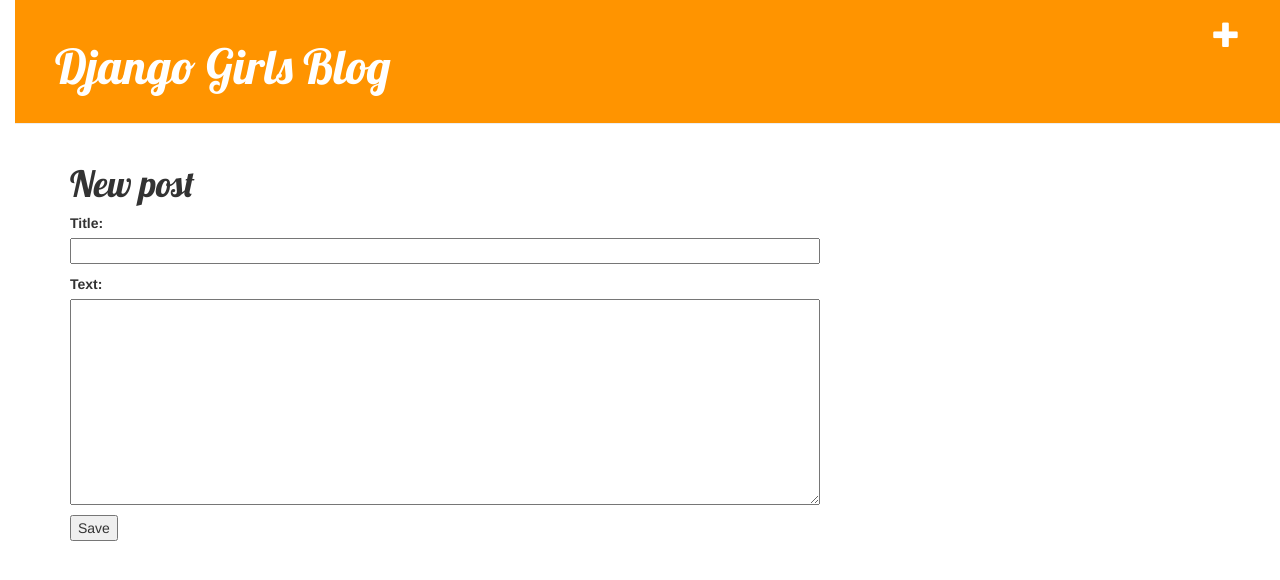
After one commit to ilabora00/my-first-blog, a Django app: page /post/new/ in a window 1280 px wide. The commit adds this page. Shown: the top 580 px of the page. Run offline with Django 3.2, Linux system fonts and the light colour scheme; some libraries are stand-ins or nearby versions.

```diff
--- /dev/null
+++ b/blog/forms.py
@@ -0,0 +1,7 @@
+from django import forms
+from .models import Post
+
+class PostForm(forms.ModelForm):
+    class Meta:
+        model = Post
+        fields = ('title', 'text',)
--- a/blog/templates/blog/base.html
+++ b/blog/templates/blog/base.html
@@ -9,6 +9,7 @@
     </head>
     <body>
 		<div class="page-header">
+            <a href="{% url 'post_new' %}" class="top-menu"><span class="glyphicon glyphicon-plus"></span></a>
 			<h1><a href="/">Django Girls Blog</a></h1>
 		</div>
 		<div class="content container">
--- /dev/null
+++ b/blog/templates/blog/post_edit.html
@@ -0,0 +1,9 @@
+{% extends 'blog/base.html' %}
+
+{% block content %}
+    <h1>New post</h1>
+    <form method="POST" class="post-form">{% csrf_token %}
+        {{ form.as_p }}
+        <button type="submit" lcass="save btn btn-default">Save</button>
+    </form>
+{%endblock %}
--- a/blog/urls.py
+++ b/blog/urls.py
@@ -4,4 +4,5 @@
 urlpatterns = [
     path('', views.post_list, name='post_list'),
     path('post/<int:pk>', views.post_detail, name='post_detail'),
+    path('post/new/', views.post_new, name='post_new'),
 ]
--- a/blog/views.py
+++ b/blog/views.py
@@ -1,7 +1,7 @@
-from django.shortcuts import render
 from django.utils import timezone
+from django.shortcuts import render, get_object_or_404, redirect
 from .models import Post
-from django.shortcuts import render, get_object_or_404
+from .forms  import PostForm
 
 # Create your views here.
 def post_list(request):
@@ -11,3 +11,18 @@
 def post_detail(request, pk):
 	post = get_object_or_404(Post, pk=pk)
 	return render(request, 'blog/post_detail.html', { 'post' : post})
+
+def post_new(request):
+	if request.method == "POST":
+		form = PostForm(request.POST)
+
+		if form.is_valid():
+			post = form.save(commit=False)
+			post.author = request.user
+			post.published_date = timezone.now()
+			post.save()
+			return redirect('post_detail', pk=post.pk)
+	else:
+		form = PostForm()
+
+	return render(request, 'blog/post_edit.html', { 'form' : form })
```
